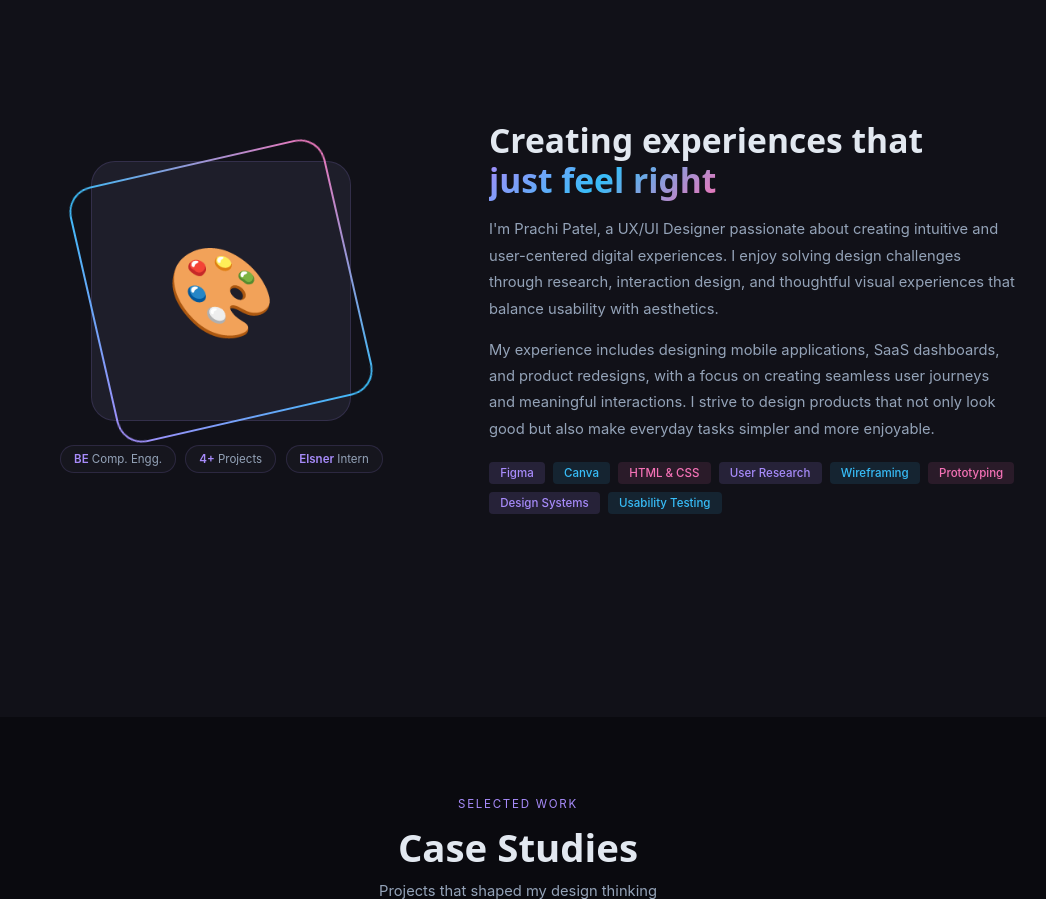
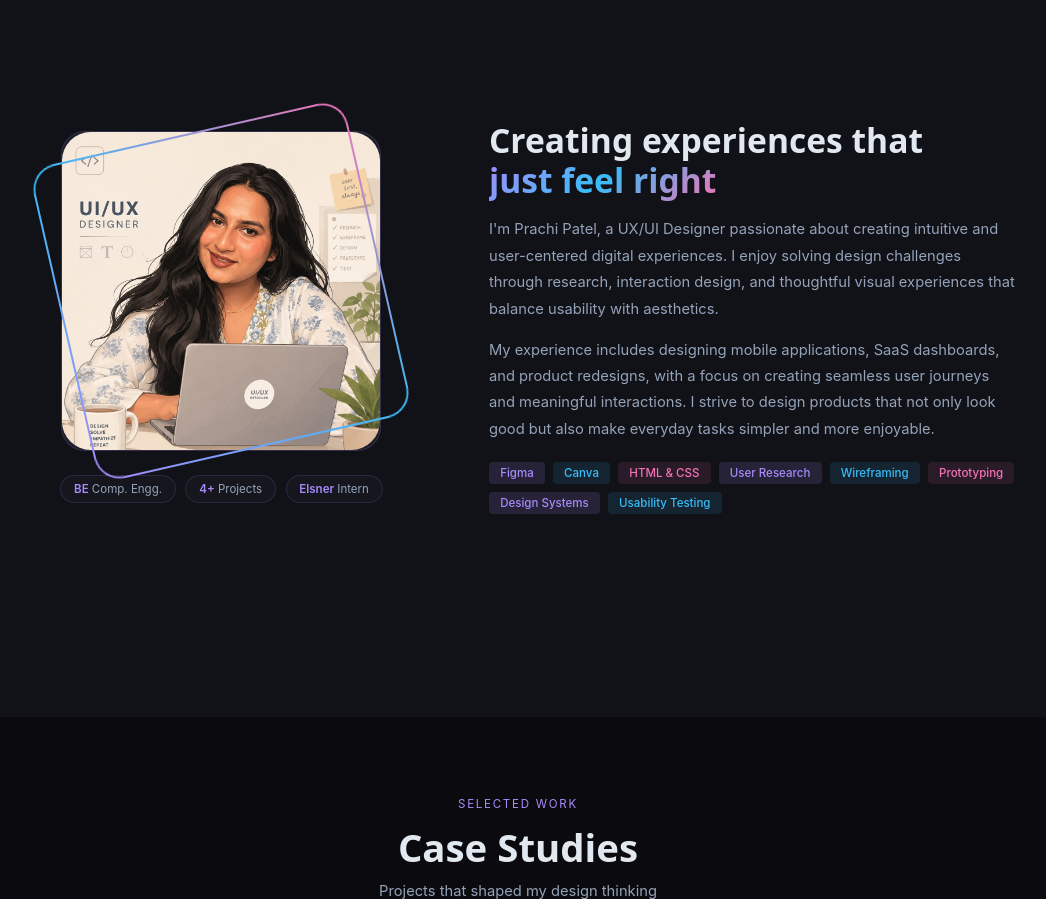
Before and after one commit to prachi1626/Portfolio, a plain HTML site: page index.html in a window 1280 px wide. Shown: the part 883-1782 px from the top of the page, without its empty margins (122-1168 px from the left). Drawn offline with Linux system fonts and the light colour scheme.

Commit message:
Add Profile Image

```diff
--- a/index.html
+++ b/index.html
@@ -73,7 +73,10 @@
         <div class="about-grid">
             <div class="about-visual reveal">
                 <div class="avatar-frame">
-                    <div class="avatar-ring"></div>🎨
+                     <img src="/assests/profile_picture.jpeg" alt="">
+                    <div class="avatar-ring">
+
+                    </div>
                 </div>
                 <div class="stat-chips">
                     <div class="chip"><span>BE</span> Comp. Engg.</div>
--- a/style.css
+++ b/style.css
@@ -94,7 +94,7 @@ nav {
 }
 
 .nav-resume:hover {
-    border-color:#a78bfa ;
+    border-color: #a78bfa;
     color: #0a0a0f;
     transform: translateY(-1px)
 }
@@ -498,8 +498,8 @@ section {
 }
 
 .avatar-frame {
-    width: 260px;
-    height: 260px;
+    width: 320px;
+    height: 320px;
     border-radius: 24px;
     background: var(--bg4);
     border: 1px solid var(--border);
@@ -509,6 +509,18 @@ section {
     font-size: 5.5rem;
     position: relative;
     margin: 0 auto
+}
+
+.avatar-frame img {
+    width: 100%;
+    height: 100%;
+    object-fit:cover;
+    /* fills box without distortion */
+    object-position:center bottom;
+    /* keeps face visible */
+    display: block;
+    border: 2px;
+    border-radius: 9%;
 }
 
 .avatar-ring {
```
Also changed, not shown: assests/profile_picture.jpeg (added).
